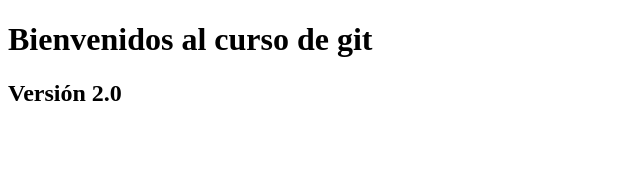
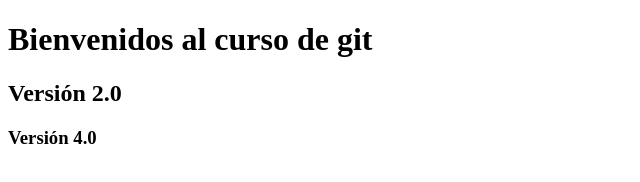
Before and after one commit to Diego14alfaro/pruebas-git, a plain HTML site: page index.html in a window 1280 px wide. Shown: the whole page, without its empty margins (0-640 px from the left). Drawn offline with Linux system fonts and the light colour scheme.

Commit message:
Version 4.0

```diff
--- a/index.html
+++ b/index.html
@@ -8,5 +8,6 @@
 <body>
     <h1>Bienvenidos al curso de git</h1>
     <h2>Versión 2.0</h2>
+    <h3>Versión 4.0</h3>
 </body>
 </html>
```
